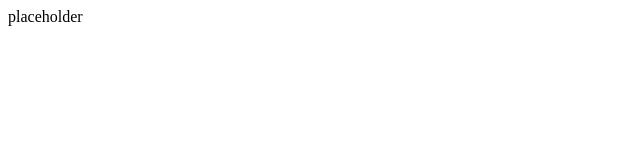
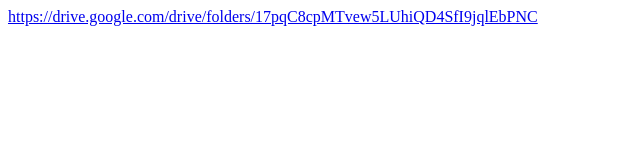
Before and after one commit to monqiue/links, a plain HTML site: page index.html in a window 1280 px wide. Shown: the whole page, without its empty margins (0-640 px from the left). Drawn offline with Linux system fonts and the light colour scheme.

Commit message:
Update index.html

```diff
--- a/index.html
+++ b/index.html
@@ -1 +1 @@
-<p>placeholder</p>
+<a href="https://drive.google.com/drive/folders/17pqC8cpMTvew5LUhiQD4SfI9jqlEbPNC">https://drive.google.com/drive/folders/17pqC8cpMTvew5LUhiQD4SfI9jqlEbPNC</a>
```
